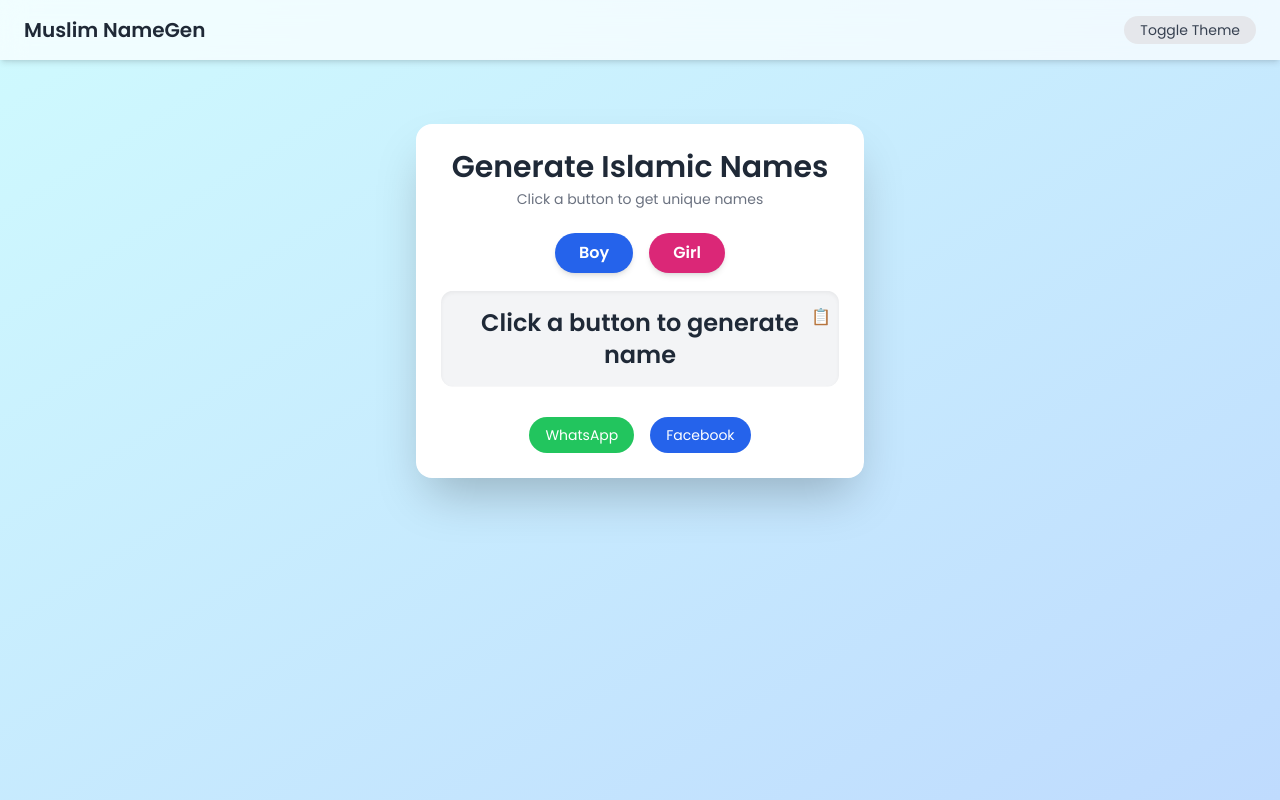
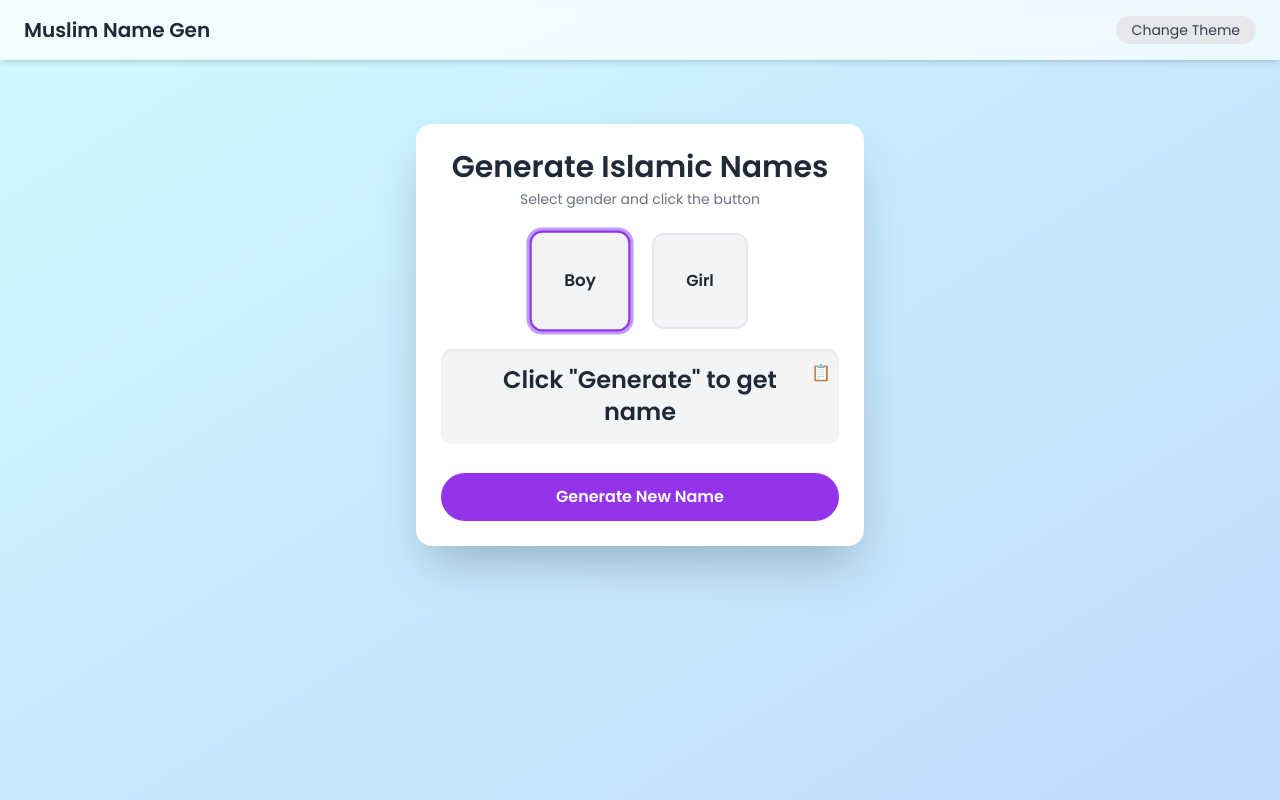
Before and after one commit to shoui05/Islamic-name-generator, a plain HTML site: page index.html in a window 1280 px wide. Drawn offline with nearby package versions, Linux system fonts and the light colour scheme.

Commit message:
Update index.html

```diff
--- a/index.html
+++ b/index.html
@@ -4,8 +4,8 @@
     <meta charset="UTF-8" />
     <meta name="viewport" content="width=device-width, initial-scale=1.0" />
     <title>Muslim Name Generator</title>
+    <script src="https://cdn.tailwindcss.com"></script>
     <link href="https://fonts.googleapis.com/css2?family=Poppins:wght@400;600&display=swap" rel="stylesheet" />
-    <script src="https://cdn.tailwindcss.com"></script>
     <script>
       tailwind.config = {
         darkMode: 'class',
@@ -17,8 +17,12 @@
             keyframes: {
               float: {
                 '0%, 100%': { transform: 'translateY(0)' },
-                '50%': { transform: 'translateY(-8px)' },
+                '50%': { transform: 'translateY(-6px)' },
               },
+              pop: {
+                '0%': { transform: 'scale(0.95)', opacity: 0 },
+                '100%': { transform: 'scale(1)', opacity: 1 }
+              }
             },
             animation: {
               float: 'float 3s ease-in-out infinite',
@@ -36,15 +40,17 @@
         border: 1px solid rgba(255, 255, 255, 0.2);
       }
 
-      @keyframes pop {
-        0% {
-          transform: scale(0.95);
-          opacity: 0;
-        }
-        100% {
-          transform: scale(1);
-          opacity: 1;
-        }
+      .gender-card input:checked + div {
+        transform: scale(1.05);
+      }
+
+      .peer:checked + div {
+        border-width: 2px;
+        box-shadow: 0 0 0 3px rgba(124, 58, 237, 0.5);
+      }
+
+      .peer[value="girl"]:checked + div {
+        box-shadow: 0 0 0 3px rgba(236, 72, 153, 0.5);
       }
     </style>
   </head>
@@ -53,30 +59,36 @@
 
     <!-- Navbar -->
     <nav class="flex justify-between items-center px-6 py-4 bg-white/70 dark:bg-gray-900/70 shadow-md backdrop-blur-md">
-      <h1 class="text-xl font-bold text-gray-800 dark:text-white">Muslim NameGen</h1>
+      <h1 class="text-xl font-bold text-gray-800 dark:text-white">Muslim Name Gen</h1>
       <button onclick="toggleTheme()" class="text-sm px-4 py-1 rounded-full bg-gray-200 dark:bg-gray-700 text-gray-700 dark:text-gray-200 transition">
-        Toggle Theme
+        Change Theme
       </button>
     </nav>
 
     <!-- Main content -->
     <main class="flex items-center justify-center p-6">
-      <div class="max-w-md w-full p-6 rounded-2xl shadow-2xl glass dark:bg-gray-900 bg-white text-center space-y-6 mt-10 transition duration-500">
+      <div class="max-w-md w-full p-6 mt-10 rounded-2xl shadow-2xl glass dark:bg-gray-900 bg-white text-center space-y-6 transition duration-500">
 
         <!-- Title -->
         <div>
           <h2 class="text-3xl font-bold text-gray-800 dark:text-white">Generate Islamic Names</h2>
-          <p class="text-gray-500 dark:text-gray-400 text-sm mt-1">Click a button to get unique names</p>
+          <p class="text-gray-500 dark:text-gray-400 text-sm mt-1">Select gender and click the button</p>
         </div>
 
-        <!-- Buttons -->
-        <div class="flex justify-center gap-4">
-          <button onclick="generateName('boy')" class="px-6 py-2 bg-blue-600 hover:bg-blue-700 text-white rounded-full shadow-md transition font-semibold">
-            Boy
-          </button>
-          <button onclick="generateName('girl')" class="px-6 py-2 bg-pink-600 hover:bg-pink-700 text-white rounded-full shadow-md transition font-semibold">
-            Girl
-          </button>
+        <!-- Gender Selector -->
+        <div class="flex justify-center gap-6 mt-4">
+          <label class="gender-card">
+            <input type="radio" name="gender" value="boy" class="hidden peer" checked />
+            <div class="w-24 h-24 flex items-center justify-center rounded-xl border-2 peer-checked:border-purple-600 bg-gray-100 dark:bg-gray-800 text-gray-800 dark:text-white font-semibold transition hover:shadow-lg">
+              Boy
+            </div>
+          </label>
+          <label class="gender-card">
+            <input type="radio" name="gender" value="girl" class="hidden peer" />
+            <div class="w-24 h-24 flex items-center justify-center rounded-xl border-2 peer-checked:border-pink-500 bg-gray-100 dark:bg-gray-800 text-gray-800 dark:text-white font-semibold transition hover:shadow-lg">
+              Girl
+            </div>
+          </label>
         </div>
 
         <!-- Name Display -->
@@ -86,7 +98,7 @@
             onclick="copyToClipboard(this)"
             class="cursor-pointer text-2xl font-semibold text-gray-800 dark:text-white bg-gray-100 dark:bg-gray-800 py-4 px-6 rounded-xl shadow-inner transition hover:bg-green-100 dark:hover:bg-green-800 animate-float"
           >
-            Click a button to generate name
+            Click "Generate" to get name
           </div>
           <button
             onclick="copyToClipboard(document.getElementById('nameDisplay'))"
@@ -100,14 +112,14 @@
         <!-- Copy Message -->
         <div id="copyMsg" class="text-sm text-green-600 dark:text-green-400 hidden">Copied to clipboard!</div>
 
-        <!-- Share Buttons -->
-        <div class="flex justify-center gap-4 mt-4">
-          <a id="whatsappShare" target="_blank" class="bg-green-500 text-white px-4 py-2 rounded-full hover:bg-green-600 transition text-sm">WhatsApp</a>
-          <a id="facebookShare" target="_blank" class="bg-blue-600 text-white px-4 py-2 rounded-full hover:bg-blue-700 transition text-sm">Facebook</a>
-        </div>
+        <!-- Generate Button -->
+        <button onclick="generateSelectedName()" class="w-full py-3 bg-purple-600 hover:bg-purple-700 text-white font-semibold rounded-full transition">
+          Generate New Name
+        </button>
       </div>
     </main>
 
+    <!-- Script -->
     <script src="main.js"></script>
     <script>
       function toggleTheme() {
```
